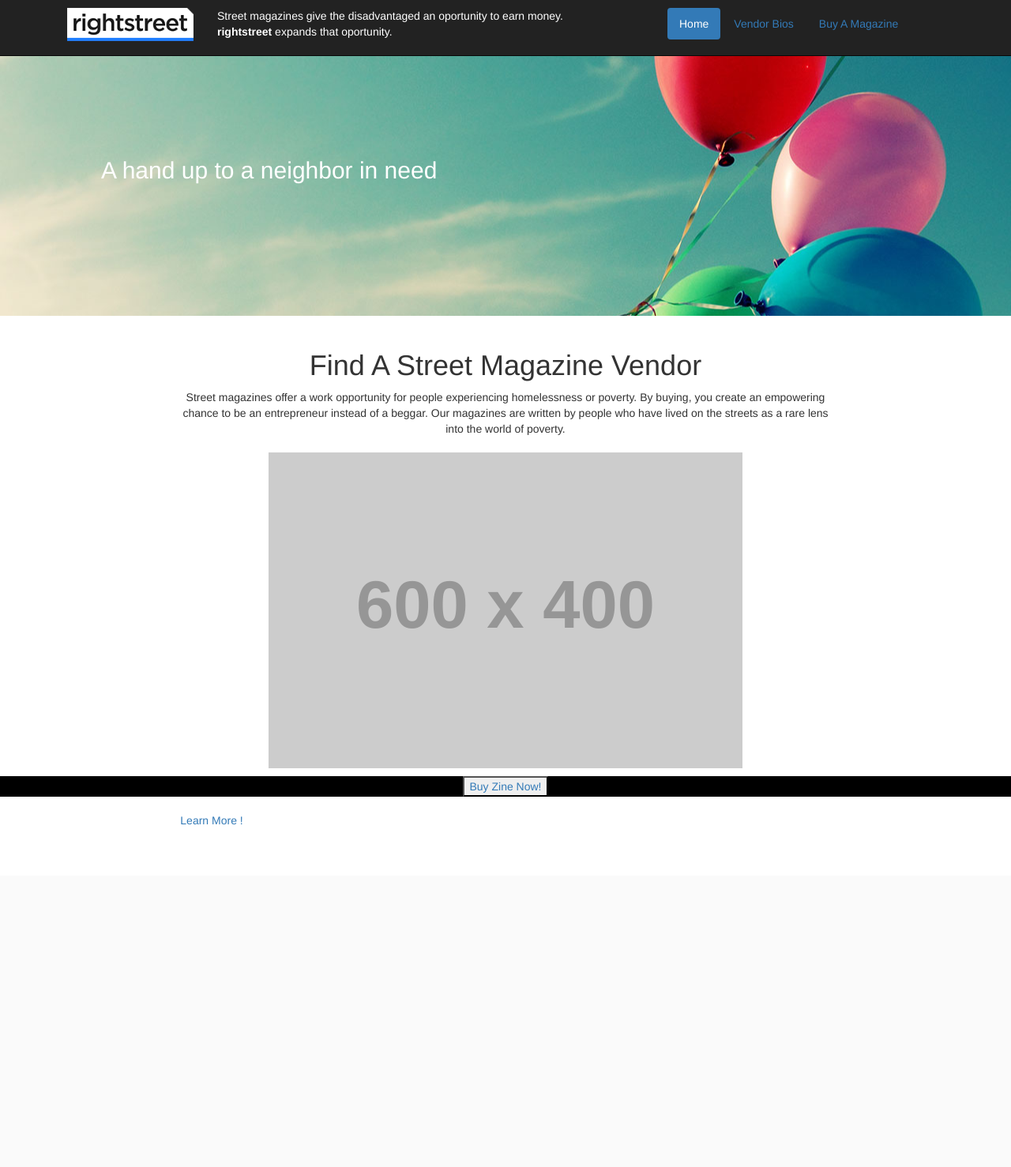
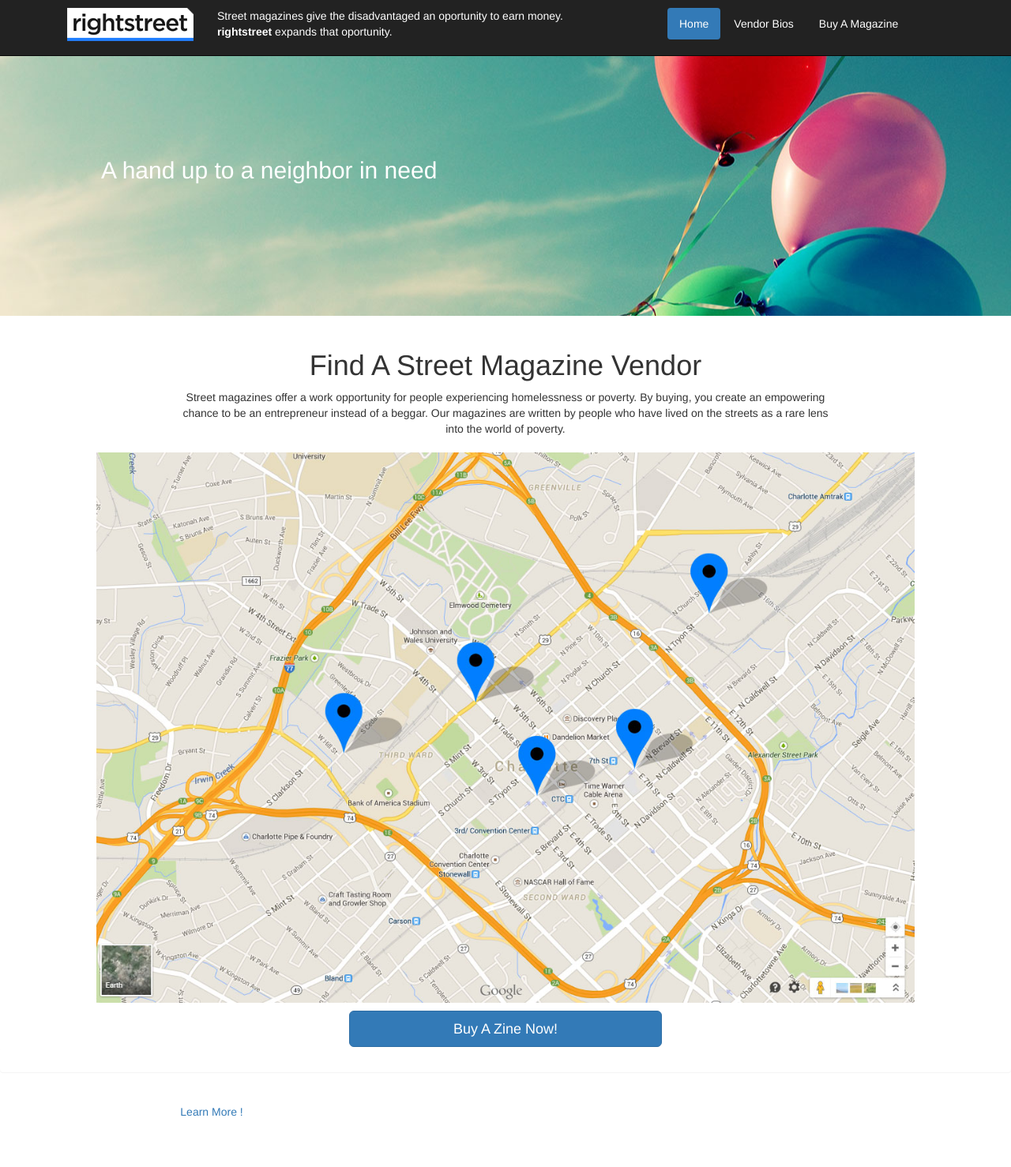
Before and after one commit to Skookum-Nightshift/speak-up, a PHP site: template pages/home.php in a window 1280 px wide. Shown: the whole page at 79% size. Before the commit the page ends 1045 px from the top, so only its background shows below. Run offline with PHP 8.4, Linux system fonts and the light colour scheme; the template is opened without the code that fills it, so the values that code supplies are empty; grey boxes labelled with a size stand in for pictures from a placeholder-image service; some libraries are stand-ins or nearby versions.

Commit message:
made some css changes

```diff
--- a/css/rightstreet.css
+++ b/css/rightstreet.css
@@ -13,6 +13,13 @@ p {
 
 .nav-pills>li.active>a, .nav-pills>li.active>a:focus, .nav-pills>li.active>a:hover {
   background-color: #2481ff;
+}
+
+.nav-pills>li>a {
+  color: #fff;
+}
+.nav-pills>li>a:focus, .nav-pills>li>a:hover {
+  color: #000;
 }
 
 .topper {
--- a/pages/home.php
+++ b/pages/home.php
@@ -54,21 +54,19 @@ $(document).ready(function() {
     </div>
 
     <div class="row">
-      <div class="col-md-8 col-md-offset-2">
+      <div class="col-md-10 col-md-offset-1">
         <div id="mapLayout" style="height:auto;padding:10px 0px;">
           <!-- Placeholder for map json_encode  -->
-          <img src="http://placehold.it/600x400" class="img-responsive center-block">
+          <img src="/images/vendormap.jpg" class="img-responsive center-block">
 
         </div>
       </div>
     </div>
   </div>
 
-  <div id="nav" class="row">
+  <div class="row">
     <div class="col-md-4 col-md-offset-4">
-      <a href="/buy">
-        <button class="center-block zine-button"> Buy Zine Now! </button>
-      </a>
+      <a href="/buy"><button type="button" class="btn btn-primary btn-lg btn-block">Buy A Zine Now!</button></a>
     </div>
   </div>
 
--- a/template/footer.php
+++ b/template/footer.php
@@ -1,3 +1,10 @@
+<div class="container-fluid">
+  <div class="row panel">
+    <div class="col-xs-12 panel-body">
+    </div>
+  </div>
+</div>
+
     <div class="container-fluid">
       <div class="row">
         <div class="col-sm-2">
```
Also changed, not shown: images/vendormap.jpg (added).
